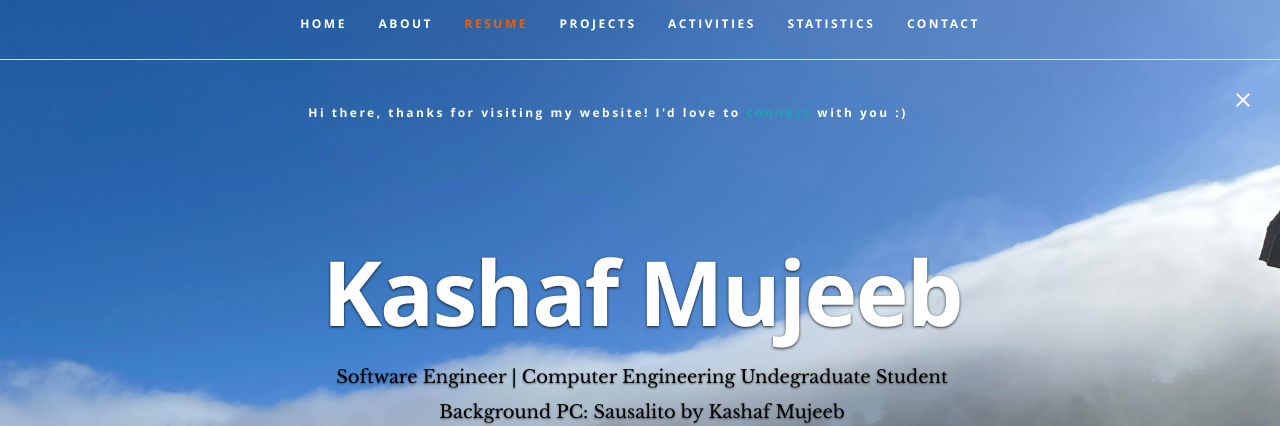
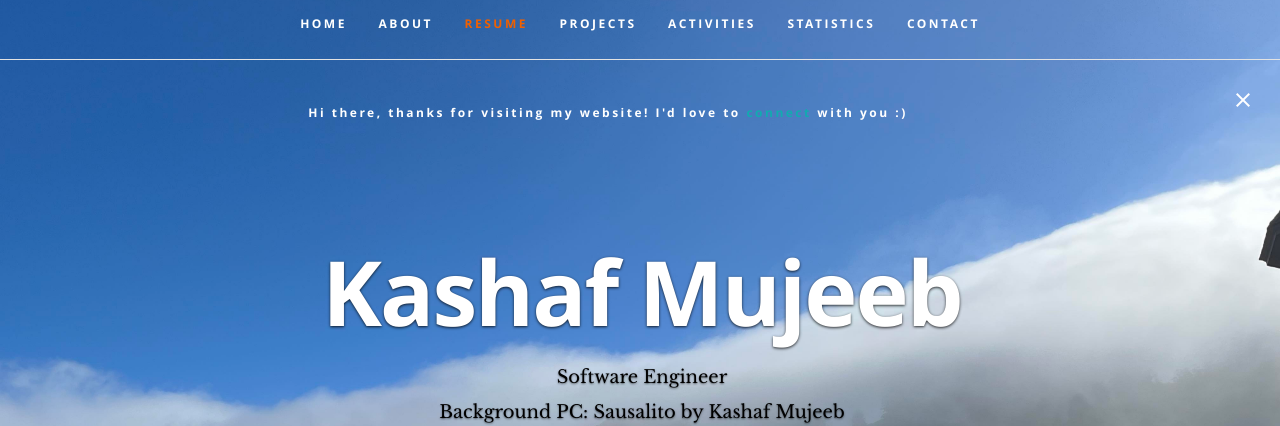
Before and after one commit to Kashaf22/Portfolio, a plain HTML site: page index.html in a window 1280 px wide. Shown: the top 426 px of the page. Drawn offline with nearby package versions, Linux system fonts and the light colour scheme.

Commit message:
changed the typo error

```diff
--- a/index.html
+++ b/index.html
@@ -84,7 +84,7 @@
       <div class="row banner">
          <div class="banner-text">
             <h1 class="responsive-headline">Kashaf Mujeeb</h1>
-            <h3> <span style="color: black;">Software Engineer | Computer Engineering Undegraduate Student </span>
+            <h3> <span style="color: black;">Software Engineer</span>
             <h3><span style="color: black;">Background PC: Sausalito by Kashaf Mujeeb<span></h3>
             <hr />
             <ul class="social">
```
